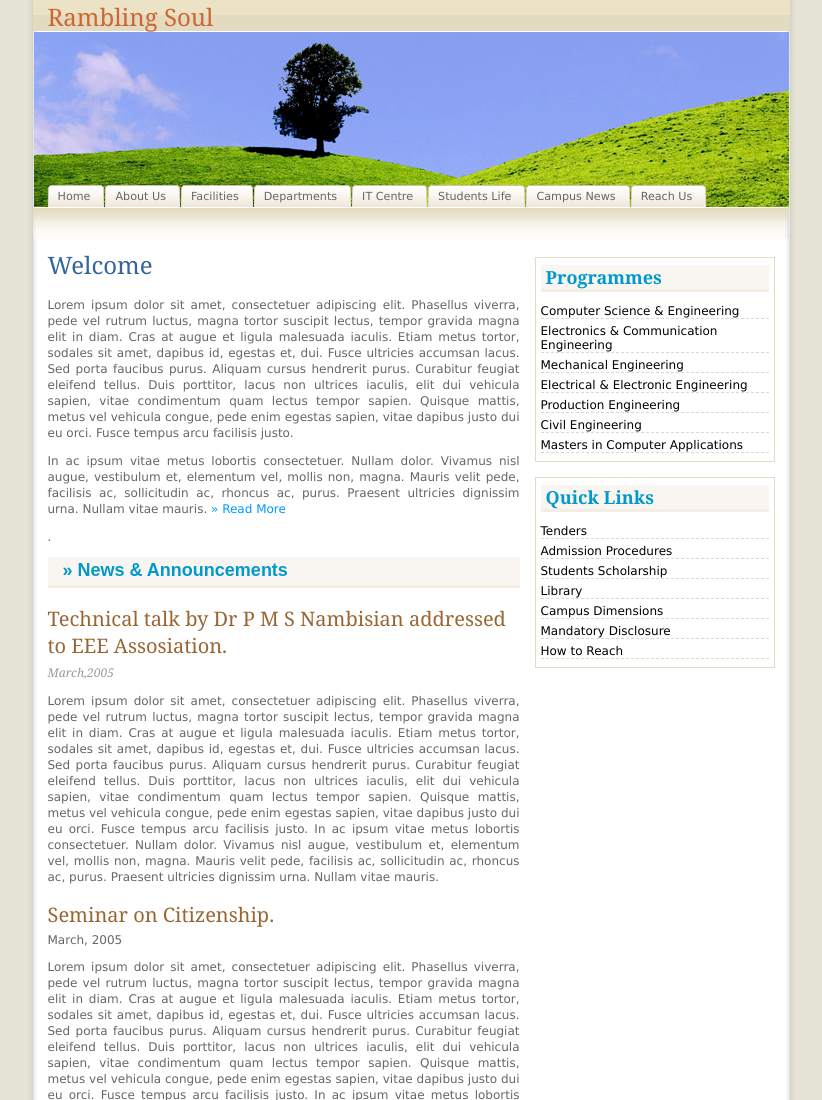
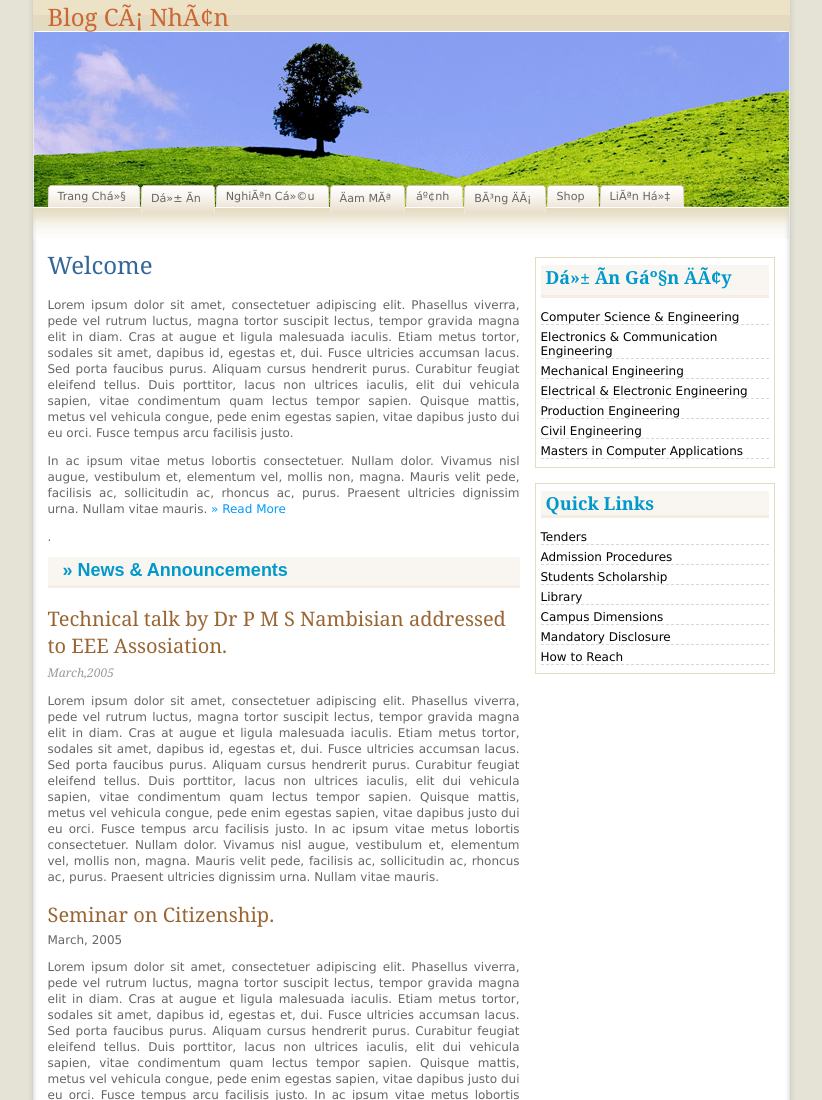
Before and after one commit to dpneedsleep/dp, a plain HTML site: page index.html in a window 1280 px wide. Shown: the top 1100 px of the page, without its empty margins (229-1051 px from the left). Drawn offline with Linux system fonts and the light colour scheme.

Commit message:
Update index.html

```diff
--- a/index.html
+++ b/index.html
@@ -2,32 +2,32 @@
 <html xmlns="http://www.w3.org/1999/xhtml">
 <head>
 <meta http-equiv="Content-Type" content="text/html; charset=iso-8859-1" />
-<title>School of Rambling Soul</title>
+<title>DP</title>
 <link href="style.css" rel="stylesheet" type="text/css" />
 </head>
 <body>
 <div class="main">
   <div class="tophead">
-    <h1>Rambling Soul</h1>
+    <h1>Blog Cá Nhân</h1>
   </div>
   <div class="header">
     <div id="tabsB">
       <ul>
-        <li><a href="#" title="Home"><span>Home</span></a></li>
-        <li><a href="#" title="About Us"><span>About Us </span></a></li>
-        <li><a href="#" title="Facilities"><span>Facilities</span></a></li>
-        <li><a href="#" title="Departments"><span>Departments</span></a></li>
-        <li><a href="#" title="IT Centre"><span>IT Centre </span></a></li>
-        <li><a href="#" title="Student Life"><span>Students Life </span></a></li>
-        <li><a href="#" title="Campus News"><span>Campus News </span></a></li>
-        <li><a href="#" title="Reach Us"><span>Reach Us </span></a></li>
+        <li><a href="#" title="Home"><span>Trang Chủ</span></a></li>
+        <li><a href="#" title="project"><span>Dự Án</span></a></li>
+        <li><a href="#" title="research"><span>Nghiên Cứu</span></a></li>
+        <li><a href="#" title="hobbies"><span>Đam Mê</span></a></li>
+        <li><a href="#" title="Photo"><span>Ảnh</span></a></li>
+        <li><a href="#" title="football"><span>Bóng Đá</span></a></li>
+        <li><a href="#" title="Shop"><span> Shop </span></a></li>
+        <li><a href="#" title="Reach Us"><span> Liên Hệ</span></a></li>
       </ul>
     </div>
   </div>
   <div class="contents">
     <div class="right">
       <div class="rightcontents">
-        <h2>Programmes</h2>
+        <h2>Dự Án Gần Đây</h2>
         <ul>
           <li><a href="#1">Computer Science &amp; Engineering</a></li>
           <li><a href="#2">Electronics &amp; Communication Engineering</a></li>
```
